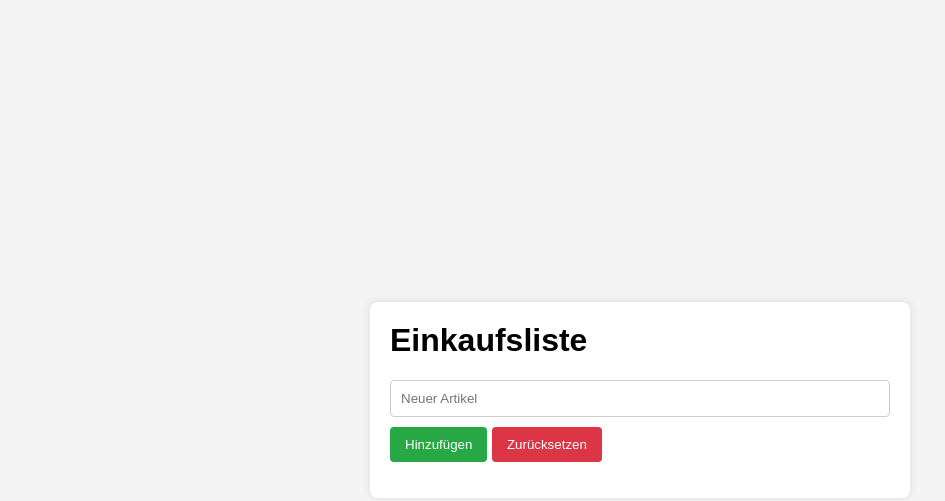
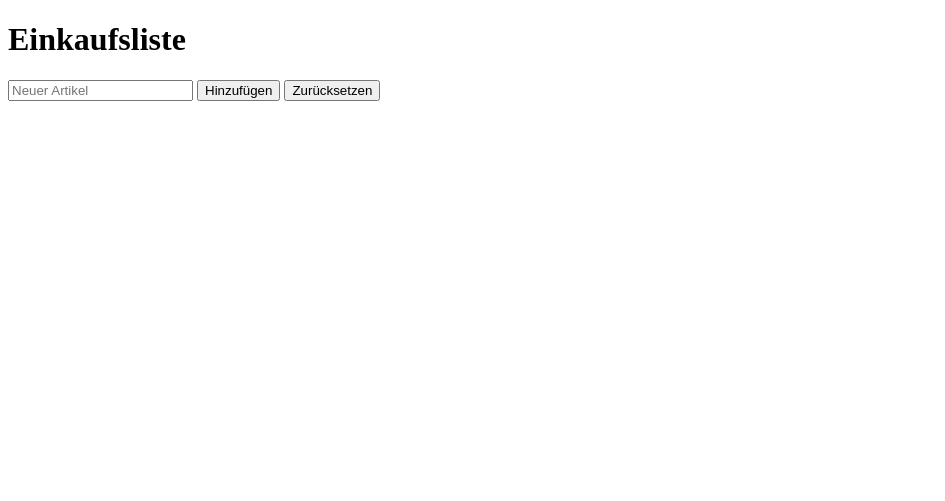
Before and after one commit to Halim218/einkaufsliste, a plain HTML site: page index.html in a window 1280 px wide. Shown: the whole page, without its empty margins (0-945 px from the left). Drawn offline with Linux system fonts and the light colour scheme; no server answers.

Commit message:
Update index.html

```diff
--- a/index.html
+++ b/index.html
@@ -3,56 +3,9 @@
 <head>
     <meta charset="UTF-8">
     <meta name="viewport" content="width=device-width, initial-scale=1.0">
-    <title>Einkaufsliste</title>
+    <title>Einkaufsliste - Datum</title>
     <style>
-        body {
-            font-family: Arial, sans-serif;
-            margin: 0;
-            padding: 0;
-            display: flex;
-            flex-direction: column;
-            align-items: center;
-            justify-content: center;
-            height: 100vh;
-            background-color: #f4f4f4;
-        }
-        #container {
-            width: 90%;
-            max-width: 500px;
-            background: #fff;
-            padding: 20px;
-            box-shadow: 0 0 10px rgba(0, 0, 0, 0.1);
-            border-radius: 8px;
-        }
-        h1 {
-            margin-top: 0;
-        }
-        input {
-            width: calc(100% - 22px);
-            padding: 10px;
-            margin-bottom: 10px;
-            border: 1px solid #ccc;
-            border-radius: 4px;
-        }
-        button {
-            padding: 10px 15px;
-            border: none;
-            border-radius: 4px;
-            background: #28a745;
-            color: white;
-            cursor: pointer;
-        }
-        button.reset {
-            background: #dc3545;
-        }
-        ul {
-            list-style-type: none;
-            padding: 0;
-        }
-        li {
-            padding: 8px 0;
-            border-bottom: 1px solid #ddd;
-        }
+        /* CSS wie zuvor */
     </style>
 </head>
 <body>
```
